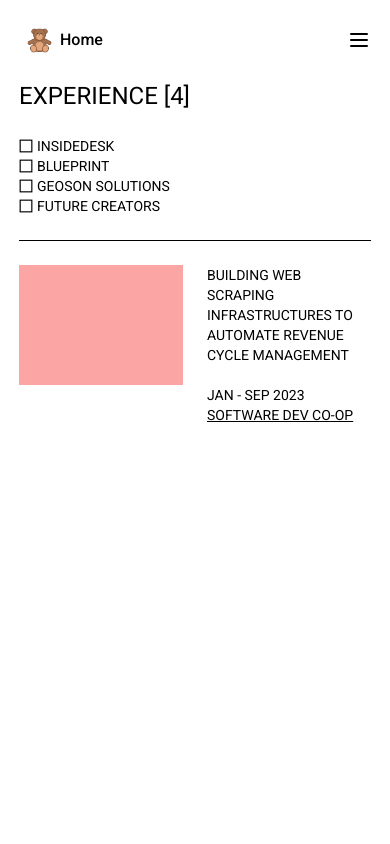
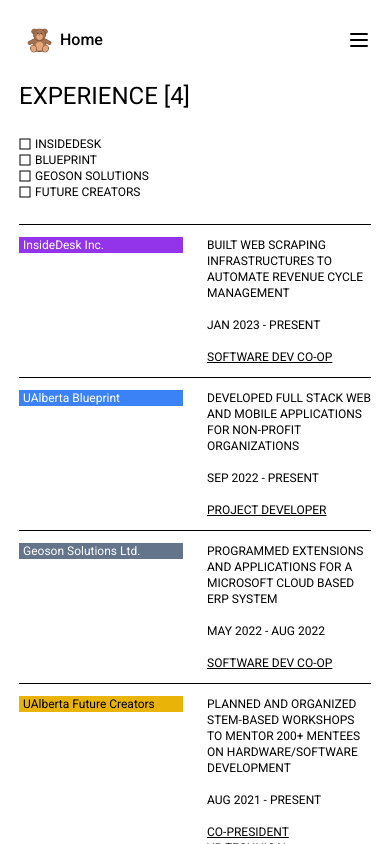
Before and after one commit to jdrco/self-portfolio, a Next.js app: page /experience in a window 390 px wide. Built offline with nearby package versions, Linux system fonts and the light colour scheme.

Commit message:
Finished experience page

```diff
--- a/components/widgets/Experience.js
+++ b/components/widgets/Experience.js
@@ -5,9 +5,9 @@
   return (
     <div className="h-full flex flex-col p-10">
       <div className="text-3xl font-light sm:text-4xl">
-        3RD YEAR UOFA<br></br>SOFTWARE ENGINEERING
+        3RD YEAR BSc<br></br>SOFTWARE ENGINEERING
       </div>
-      <div className="text-sm mt-5 sm:mt-10 leading-4 font-light w-[85%] sm:text-base sm:leading-5">
+      <div className="text-sm mt-5 sm:mt-10 leading-4 font-light sm:w-[85%] sm:text-base sm:leading-5">
         I am an aspiring software engineer focused on creating meaningful impact
         through software development and leadership opportunites
       </div>
@@ -19,14 +19,14 @@
           <div className="h-full w-full">
             <div className="text-xl sm:text-2xl">EDUCATION</div>
             <div className="text-sm leading-4 sm:text-base sm:leading-5">
-              BSc in Software Engineering <br /> Class of 2025
+              University of Alberta <br /> BSc in Software Engineering <br /> Class of 2025
             </div>
           </div>
         </div>
         <div className="sm:w-1/2 flex flex-col pt-1 font-light border-t-[1px] border-gray-400 leading-5">
           <div className="text-xl sm:text-2xl">EXPERIENCE</div>
           <div className="text-sm leading-4 sm:text-base sm:leading-5">
-            I have completed 2 of 5 co-op work terms in software development
+            Multiple internships and involved in several school clubs
           </div>
         </div>
       </div>
--- a/pages/experience/index.js
+++ b/pages/experience/index.js
@@ -124,7 +124,7 @@
       <div className="w-full h-full flex flex-col pb-6">
         <div className="w-full border-b-[1px] border-black">
           <div className="text-2xl sm:text-3xl">EXPERIENCE [4]</div>
-          <div className="w-full flex flex-col sm:flex-row sm:gap-6 py-6 text-sm">
+          <div className="w-full flex flex-col sm:flex-row sm:gap-6 py-6 text-xs sm:text-sm">
             <div className="flex flex-row items-center gap-1">
               <GrCheckbox />
               INSIDEDESK
@@ -143,17 +143,77 @@
             </div>
           </div>
         </div>
-        <div className="w-full flex flex-row gap-6 py-6">
-          <div className="bg-red-300 w-1/2 sm:w-1/3 h-[120px]">
+        <div className="w-full flex flex-row gap-6 py-3 border-b-[1px] border-black">
+          <div className="w-1/2 sm:w-1/3">
+            <div className="bg-purple-600 px-1 text-white text-xs sm:text-sm">InsideDesk Inc.</div>
           </div>
-          <div className="h-full w-1/2 text-sm">
-            <div className="h-full sm:w-1/2 text-sm">
-              BUILDING WEB SCRAPING INFRASTRUCTURES TO AUTOMATE REVENUE CYCLE
+          <div className="h-full w-1/2 text-xs sm:text-sm">
+            <div className="h-full sm:w-1/2 text-xs sm:text-sm">
+              BUILT WEB SCRAPING INFRASTRUCTURES TO AUTOMATE REVENUE CYCLE
               MANAGEMENT
               <br />
               <br />
-              JAN - SEP 2023
+              JAN 2023 - PRESENT
+              <br />
+              <br />
               <div className="underline">SOFTWARE DEV CO-OP</div>
+            </div>
+          </div>
+        </div>
+        <div className="w-full flex flex-row gap-6 py-3 border-b-[1px] border-black">
+          <div className="w-1/2 sm:w-1/3">
+            <div className="bg-blue-500 text-white px-1 text-xs sm:text-sm">
+              UAlberta Blueprint
+            </div>
+          </div>
+          <div className="h-full w-1/2 text-xs sm:text-sm">
+            <div className="h-full sm:w-1/2 text-xs sm:text-sm">
+              DEVELOPED FULL STACK WEB AND MOBILE APPLICATIONS FOR NON-PROFIT
+              ORGANIZATIONS
+              <br />
+              <br />
+              SEP 2022 - PRESENT
+              <br />
+              <br />
+              <div className="underline">PROJECT DEVELOPER</div>
+            </div>
+          </div>
+        </div>
+        <div className="w-full flex flex-row gap-6 py-3 border-b-[1px] border-black">
+          <div className="w-1/2 sm:w-1/3">
+            <div className="bg-slate-500 text-white px-1 text-xs sm:text-sm">
+              Geoson Solutions Ltd.
+            </div>
+          </div>
+          <div className="h-full w-1/2 text-xs sm:text-sm">
+            <div className="h-full sm:w-1/2 text-xs sm:text-sm">
+              PROGRAMMED EXTENSIONS AND APPLICATIONS FOR A MICROSOFT CLOUD BASED ERP SYSTEM
+              <br />
+              <br />
+              MAY 2022 - AUG 2022
+              <br />
+              <br />
+              <div className="underline">SOFTWARE DEV CO-OP</div>
+            </div>
+          </div>
+        </div>
+        <div className="w-full flex flex-row gap-6 py-3">
+          <div className="w-1/2 sm:w-1/3">
+            <div className="bg-yellow-500 text-black px-1 text-xs sm:text-sm">
+              UAlberta Future Creators
+            </div>
+          </div>
+          <div className="h-full w-1/2 text-xs sm:text-sm">
+            <div className="h-full sm:w-1/2 text-xs sm:text-sm">
+              PLANNED AND ORGANIZED STEM-BASED WORKSHOPS TO MENTOR 200+ MENTEES ON HARDWARE/SOFTWARE DEVELOPMENT
+              <br />
+              <br />
+              AUG 2021 - PRESENT
+              <br />
+              <br />
+              <div className="underline">CO-PRESIDENT</div>
+              <div className="underline">VP TECHNICAL</div>
+              <div className="underline">MENTOR</div>
             </div>
           </div>
         </div>
--- a/pages/skills/index.js
+++ b/pages/skills/index.js
@@ -37,8 +37,8 @@
       </Head>
       <div className="w-full h-full flex flex-col justify-self-stretch">
         <div className="flex-1">
-          <div className="flex-1 text-2xl sm:text-3xl mb-5">TECHNICAL SKILLS</div>
-          <div className="w-full flex align-baseline mb-8 border-t-[1px] border-black">
+          <div className="flex-1 text-2xl sm:text-3xl mb-6">TECHNICAL SKILLS</div>
+          <div className="w-full flex align-baseline pt-3 border-t-[1px] border-black">
             {/* left */}
             <div className="w-1/2 text-base sm:text-lg">Languages</div>
             {/* right */}
@@ -69,7 +69,7 @@
           </div>
         </div>
         <div className="flex-1">
-          <div className="w-full flex align-baseline mb-5 border-t-[1px] border-black">
+          <div className="w-full flex align-baseline pt-5 border-t-[1px] border-black">
             {/* left */}
             <div className="w-1/2 text-base sm:text-lg">Frontend</div>
             {/* right */}
@@ -87,6 +87,10 @@
                 <div className="">React.js</div>
               </div>
               <div className="h-full flex items-center gap-1 sm:text-base">
+                <FaReact className="" />
+                <div className="">React Native</div>
+              </div>
+              <div className="h-full flex items-center gap-1 sm:text-base">
                 <SiTailwindcss className="" />
                 <div className="">Tailwind</div>
               </div>
@@ -98,7 +102,7 @@
           </div>
         </div>
         <div className="flex-1">
-          <div className="w-full flex flex-1 align-baseline mb-5 border-t-[1px] border-black">
+          <div className="w-full flex flex-1 align-baseline pt-5 border-t-[1px] border-black">
             {/* left */}
             <div className="w-1/2 text-base sm:text-lg">Backend</div>
             {/* right */}
@@ -131,7 +135,7 @@
           </div>
         </div>
         <div className="flex-1">
-          <div className="w-full flex flex-1 align-baseline mb-5 border-t-[1px] border-black">
+          <div className="w-full flex flex-1 align-baseline pt-5 border-t-[1px] border-black">
             {/* left */}
             <div className="w-1/2 text-base sm:text-lg">Frameworks & Tools</div>
             {/* right */}
```
